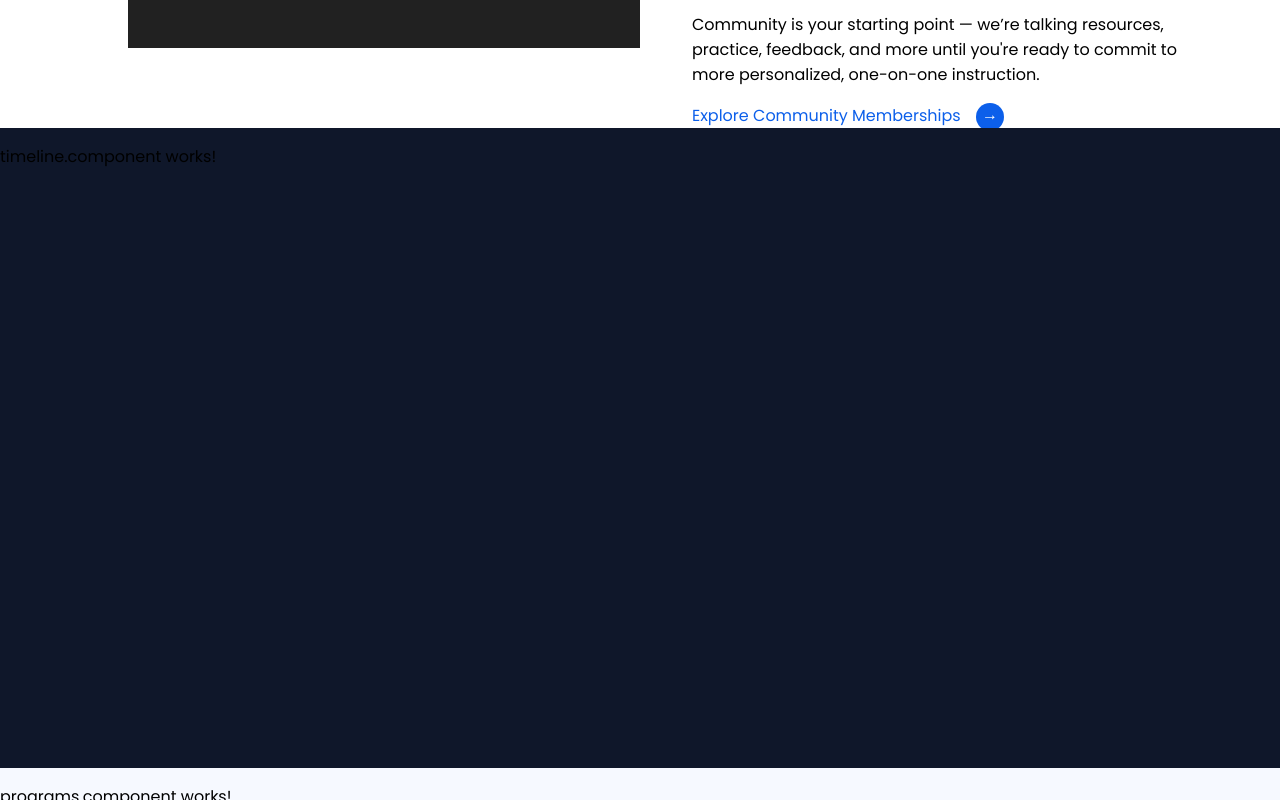
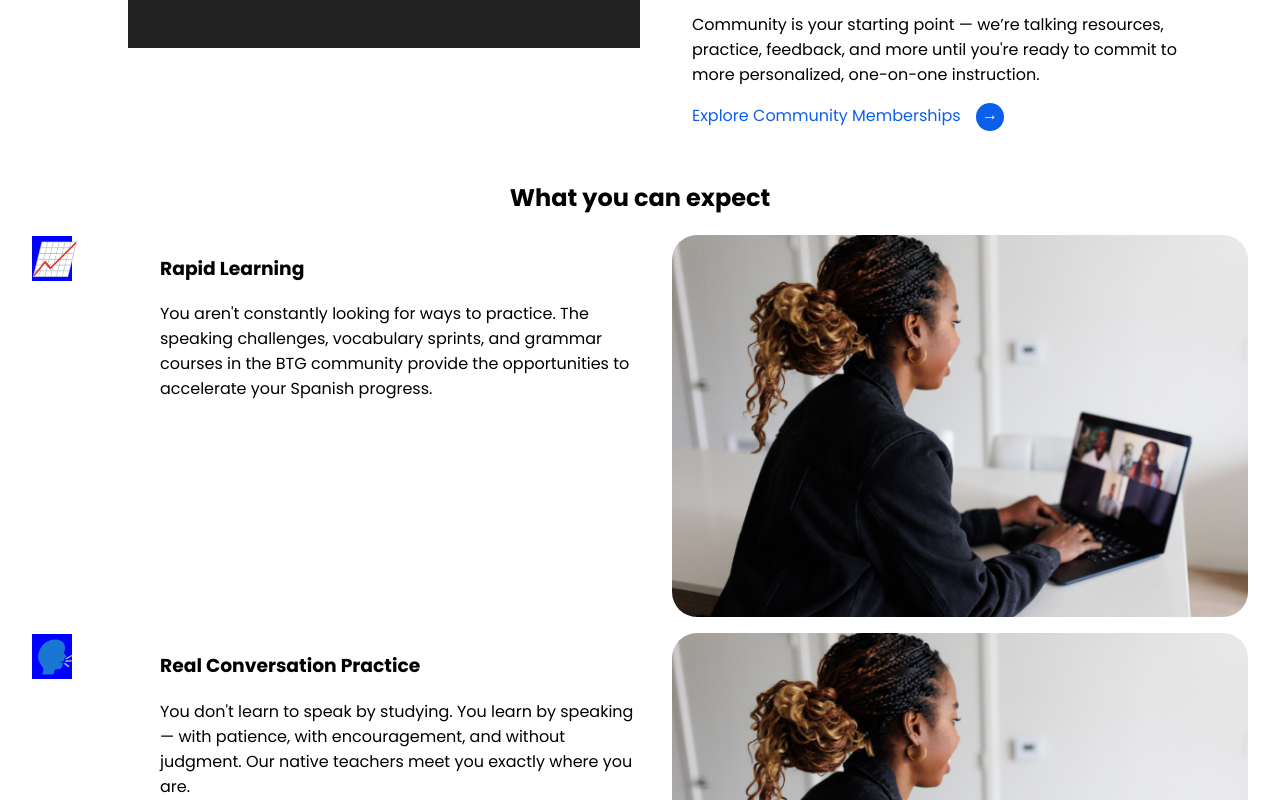
Before and after one commit to Dmac26/salty-lion-stack, an Angular app in the folder angularFrontend/: page / in a window 1280 px wide. Shown: the part 4240-5040 px from the top of the page. Built offline with nearby package versions, Linux system fonts and the light colour scheme.

Commit message:
Section 6 WIP

```diff
--- a/angularFrontend/src/app/components/body/body.component.html
+++ b/angularFrontend/src/app/components/body/body.component.html
@@ -13,7 +13,9 @@
 
 <app-who-for class="section"></app-who-for>
 
-<app-timeline class="section"></app-timeline>
+<!-- <app-timeline class="section"></app-timeline> -->
+
+<app-expectations></app-expectations>
 
 <app-programs class="section"></app-programs>
 
--- a/angularFrontend/src/app/components/body/body.component.ts
+++ b/angularFrontend/src/app/components/body/body.component.ts
@@ -14,6 +14,7 @@ import { CtaComponent } from '@components/cta/cta.component';
 import { StatsComponent } from '@components/stats/stats.componet';
 import { NarrativeComponent } from '@components/narrative/narrative.component';
 import { WhoForComponent } from '@components/who-for/who-for.component';
+import { ExpectationsComponent } from '@components/expectations/expectations.component';
 
 @Component({
   selector: 'app-body',
@@ -32,9 +33,10 @@ import { WhoForComponent } from '@components/who-for/who-for.component';
     CtaComponent,
     StatsComponent,
     NarrativeComponent,
-              WhoForComponent
+    WhoForComponent,
+    ExpectationsComponent,
   ],
   templateUrl: './body.component.html',
   styleUrl: './body.component.scss',
 })
-export class BodyComponent {}
+export class BodyComponent { }
--- /dev/null
+++ b/angularFrontend/src/app/components/expectations/expectations.component.html
@@ -0,0 +1,9 @@
+<h2>
+  What you can expect
+</h2>
+
+<div>
+  @for (pillar of pillars; track $index) {
+    <pillar [pillarData]="pillar" />
+  }
+</div>
--- /dev/null
+++ b/angularFrontend/src/app/components/expectations/expectations.component.scss
@@ -0,0 +1,14 @@
+:host {
+  padding: 2em;
+
+  h2 {
+    text-align: center;
+  }
+
+  div {
+    display: flex;
+    flex-direction: column;
+
+    gap: 1em;
+  }
+}
--- /dev/null
+++ b/angularFrontend/src/app/components/expectations/expectations.component.ts
@@ -0,0 +1,40 @@
+import { Component } from '@angular/core';
+import { PillarComponent } from './pillar/pillar.component';
+import { PillarData } from './pillar/pillar-data.type';
+
+const PILLARS: PillarData[] = [
+  {
+    icon: '📈',
+    title: 'Rapid Learning',
+    body: 'You aren&apos;t constantly looking for ways to practice. The speaking challenges, vocabulary sprints, and grammar courses in the BTG community provide the opportunities to accelerate your Spanish progress.',
+    imageSrc: 'images/keshia-working.png'
+  },
+  {
+    icon: '🗣️',
+    title: 'Real Conversation Practice',
+    body: 'You don&apos;t learn to speak by studying. You learn by speaking &mdash; with patience, with encouragement, and without judgment. Our native teachers meet you exactly where you are.',
+    imageSrc: 'images/keshia-working.png'
+  },
+  {
+    icon: '🧭',
+    title: 'A Clear Path Forward',
+    body: 'Knowing how much you’ve progressed over time can be challenging when you don’t have a standard to measure your progress against. That&apos;s why we built the 12-Milestone Framework. You will always know where you are in your journey and what&apos;s next.',
+    imageSrc: 'images/keshia-working.png'
+  },
+  {
+    icon: '👥',
+    title: 'A Community That Gets It',
+    body: 'You will go a lot further and faster when you learn with others. The BTG community is full of adults at every level who are showing up, making mistakes, and cheering each other on.',
+    imageSrc: 'images/keshia-working.png'
+  }
+];
+
+@Component({
+  selector: 'app-expectations',
+  imports: [PillarComponent],
+  templateUrl: './expectations.component.html',
+  styleUrl: './expectations.component.scss',
+})
+export class ExpectationsComponent {
+  public readonly pillars = PILLARS;
+}
--- /dev/null
+++ b/angularFrontend/src/app/components/expectations/pillar/pillar-data.type.ts
@@ -0,0 +1,6 @@
+export type PillarData = {
+  icon: string;
+  title: string;
+  body: string;
+  imageSrc: string;
+}
--- /dev/null
+++ b/angularFrontend/src/app/components/expectations/pillar/pillar.component.html
@@ -0,0 +1,11 @@
+<div>
+  <i>{{ pillarData.icon }}</i>
+</div>
+
+<div>
+  <h3>{{ pillarData.title }}</h3>
+
+  <p [innerHTML]="pillarData.body"></p>
+</div>
+
+<img [src]="pillarData.imageSrc" />
--- /dev/null
+++ b/angularFrontend/src/app/components/expectations/pillar/pillar.component.scss
@@ -0,0 +1,20 @@
+:host {
+  display: grid;
+  grid-template-columns: 1fr 5fr 6fr;
+  gap: 2em;
+
+  i {
+    background-color: blue;
+    font-size: 2em;
+    aspect-ratio: 1;
+    height: fit-content;
+  }
+
+  img {
+    display: block;
+    width: 100%;
+    height: 100%;
+    object-fit: cover;
+    border-radius: 25px 25px 25px 25px;
+  }
+}
```
Also changed, not shown: angularFrontend/src/app/components/expectations/pillar/pillar.component.ts (added, +12 -0 lines). Lines whose indentation alone changed are shown as unchanged.
